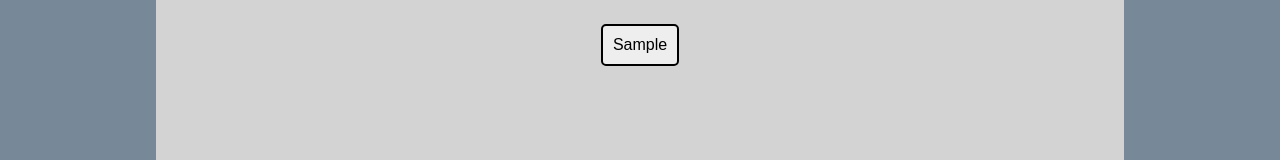
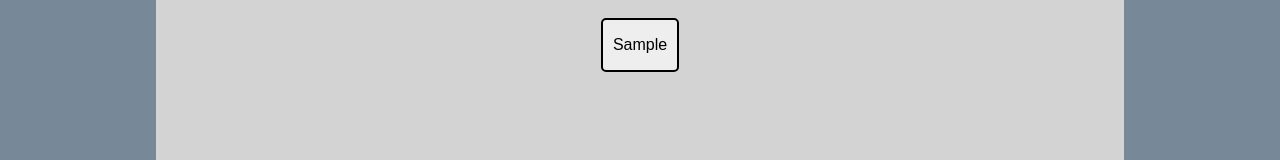
Before and after one commit to olivergn/texquick, a React (Vite) app: page / in a window 1280 px wide. Both pictures are taken after typing "Sample" into the empty fields and a click on the button "Send". Shown: the top 160 px of the page. Built offline with nearby package versions, Linux system fonts and the light colour scheme.

Commit message:
Correct div and p formatting

```diff
--- a/src/App.css
+++ b/src/App.css
@@ -80,7 +80,9 @@
   align-self: center;
   text-align: center;
 
-  padding: 10px;
+  padding-left: 10px;
+  padding-right: 10px;
+  margin: 10px;
 
   max-width: 70vw;
 
--- a/src/App.jsx
+++ b/src/App.jsx
@@ -34,9 +34,9 @@ function App() {
 
   function renderNote(el, i) {
     if (el.mode == 'math') {
-      return (<p key={i} className='note-item'><BlockMath math={el.content} /></p>);
+      return (<div key={i} className='note-item'><BlockMath math={el.content} /></div>);
     } else {
-      return (<p key={i} className='note-item'>{el.content}</p>);
+      return (<div key={i} className='note-item'><p>{el.content}</p></div>);
     }
   }
 
```
